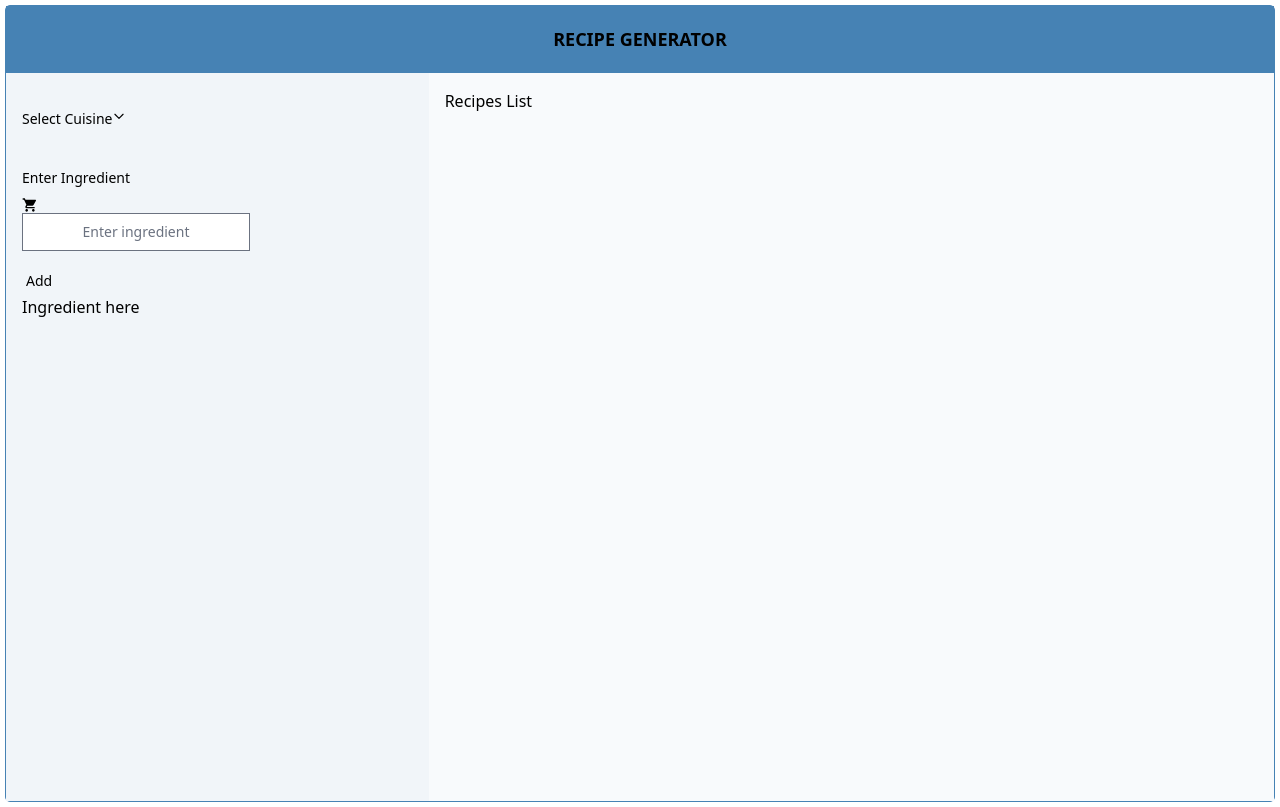
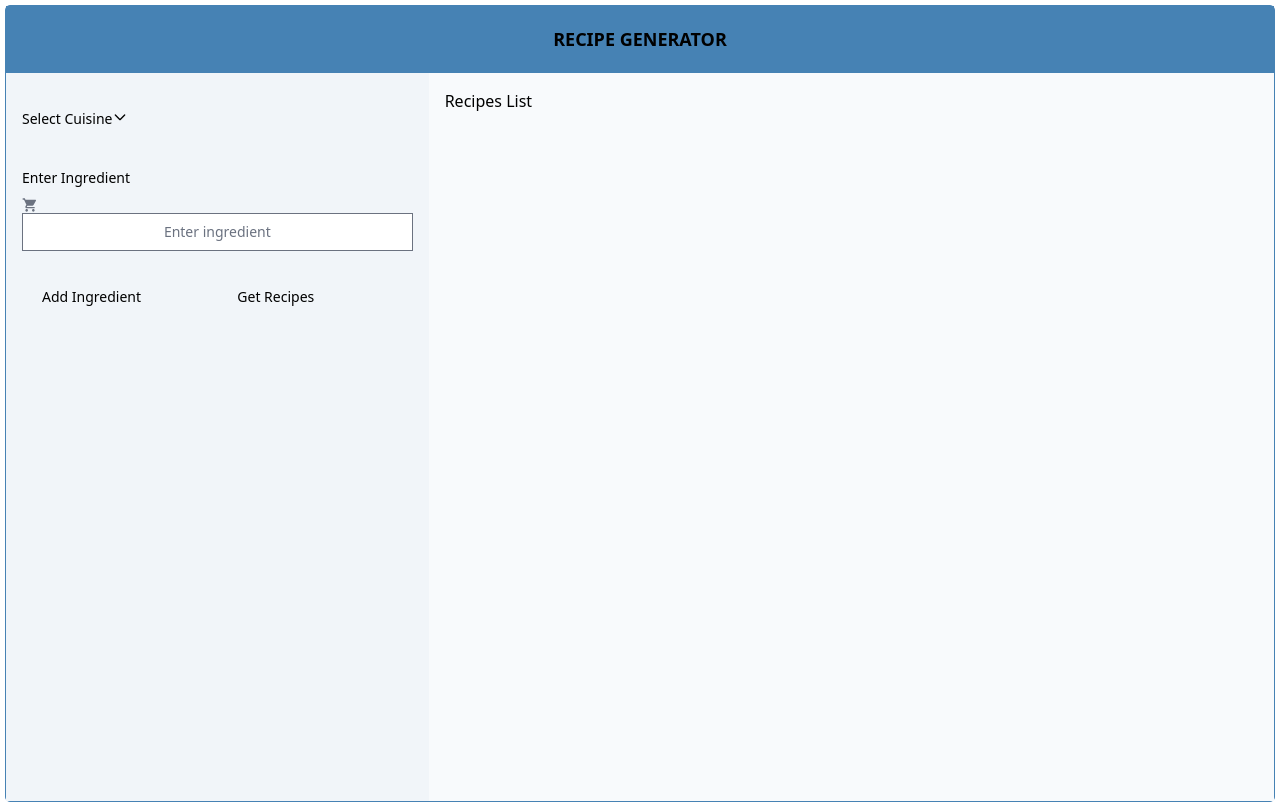
Before and after one commit to Greenleaf20/recipe-generator, a React (Create React App) app: page / in a window 1280 px wide. Built offline with nearby package versions, Linux system fonts and the light colour scheme.

Commit message:
Add logic to add and remove ingredients

```diff
--- a/src/components/Ingredient/Ingredient.css
+++ b/src/components/Ingredient/Ingredient.css
@@ -0,0 +1,4 @@
+.ingredient-item {
+    margin-top: 5px;
+    padding: 5px;
+}
--- a/src/components/Ingredient/Ingredient.js
+++ b/src/components/Ingredient/Ingredient.js
@@ -1,7 +1,25 @@
-function Ingredient() {
+import './Ingredient.css';
+import { Banner } from "flowbite-react";
+import { HiX } from "react-icons/hi";
+
+function Ingredient({name, id, deleteIngredientTrigger}) {
+    function removeIngredient() {
+        deleteIngredientTrigger(id);
+    }
     return (
         <div className="ingredient-container">
-            Ingredient here
+            <Banner>
+                <div className="flex w-full justify-between border-b border-blue-700 bg-blue-100 p-4 dark:border-gray-600 dark:bg-gray-700 ingredient-item">
+                    <div className="mx-auto flex items-center">
+                        <p className="flex items-center text-sm font-normal text-gray-500 dark:text-gray-400">
+                            {name}
+                        </p>
+                    </div>
+                    <Banner.CollapseButton color="gray" className="border-0 bg-transparent text-gray-500 dark:text-gray-400">
+                        <HiX className="h-4 w-4" onClick={removeIngredient}/>
+                    </Banner.CollapseButton>
+                </div>
+            </Banner>
         </div>
     );
 }
--- a/src/components/InputForm/InputForm.css
+++ b/src/components/InputForm/InputForm.css
@@ -6,3 +6,11 @@
 .ingredient-input input{
     text-align: center;
 }
+
+.ingredientsList {
+    margin-top: 20px;
+}
+
+.ingredient-cols {
+    padding: 5px 15px 5px 0px;
+}
--- a/src/components/InputForm/InputForm.js
+++ b/src/components/InputForm/InputForm.js
@@ -21,9 +21,9 @@ function InputForm() {
 
     const addIngredient = async (event) => {
         event.preventDefault();
-        console.log("Added ingredient");
         const newList = [...ingredientsList, ingredient];
-        setIngredientsList(newList)
+        setIngredientsList(newList);
+        setIngredient('');
     }
 
     const handleTextChange = async (event) => {
@@ -34,8 +34,27 @@ function InputForm() {
         setCuisine(event);
     }
 
+    const deleteIngredient = async (id) => {
+        ingredientsList.splice(id,1);
+    }
+
+    const getRecipe = async (event) => {
+        console.log("Get the recipes list for the following keywords");
+        const list = {
+            "cuisiine": cuisine,
+            "ingredients": ingredientsList.join(',')
+        }
+        console.log(list)
+    }
+
     const listItems = cuisines.map((item, index) =>
         <Dropdown.Item key={index} onClick={() => handleCusineChange(item)}>{item}</Dropdown.Item>
+    );
+
+    const ingredientItems = ingredientsList.map((item,index) =>
+        <div className="col-span-4 p-4 ingredient-cols" key={index}>
+            <Ingredient name={item} id={index} deleteIngredientTrigger={deleteIngredient}/>
+        </div>
     );
 
     return (
@@ -58,9 +77,22 @@ function InputForm() {
                     <TextInput id="ingredientInput" className="ingredient-input" type="text" placeholder="Enter ingredient"
                     required value={ingredient} onChange={handleTextChange} icon={MdLocalGroceryStore}/>
                 </div>
-                <Button gradientMonochrome="success" type="submit" className="p-1 w-1/4" >Add</Button>
+                <div className='grid grid-cols-12'>
+                    <div className='col-span-6 p-4 button-column'>
+                        <Button gradientMonochrome="success" type="submit"
+                        className="p-1 w-full" >Add Ingredient</Button>
+                    </div>
+                    <div className='col-span-6 p-4 button-column'>
+                        <Button gradientMonochrome="success" type="button" onClick={getRecipe}
+                        className="p-1 w-full get-recipe-button" >Get Recipes</Button>
+                    </div>
+                </div>
             </form>
-            <Ingredient></Ingredient>
+            <div className='ingredientsList'>
+                <div className="grid grid-cols-12">
+                    {ingredientItems}
+                </div>
+            </div>
         </div>
     );
 }
```
